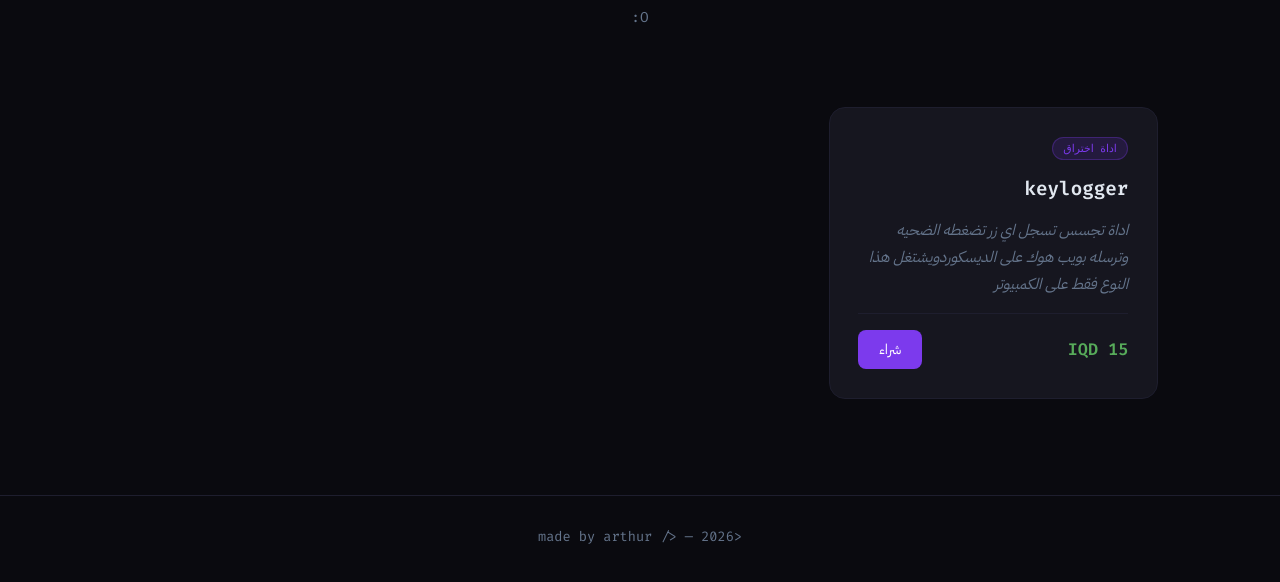
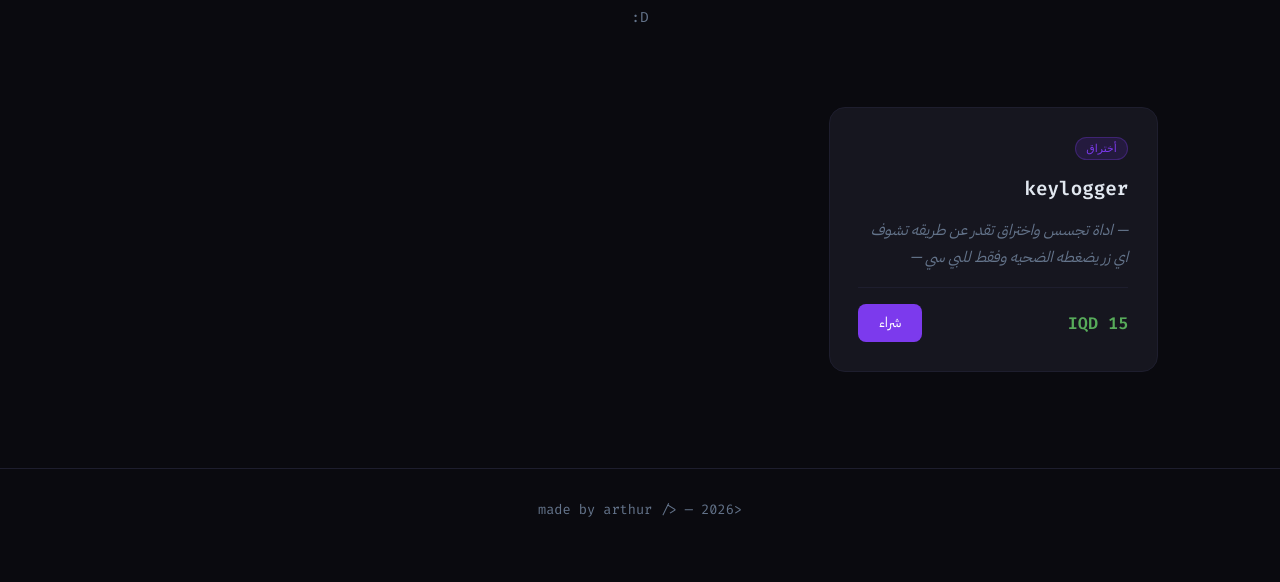
Before and after one commit to imarthur880-ui/arthur.com, a plain HTML site: page index.html in a window 1280 px wide. Both pictures are taken after a click on the link "🛒 المشتريات". Shown: the part 216-798 px from the top of the page. Drawn offline with Linux system fonts and the light colour scheme.

Commit message:
Update index.html

```diff
--- a/index.html
+++ b/index.html
@@ -27,16 +27,8 @@
     }
 
     /* PAGE SYSTEM */
-    .page {
-      display: block; min-height: 100vh;
-      opacity: 0; pointer-events: none;
-      position: absolute; top: 0; left: 0; right: 0;
-      transition: opacity 0.45s ease;
-    }
-    .page.active {
-      opacity: 1; pointer-events: all;
-      position: relative;
-    }
+    .page { display: none; min-height: 100vh; }
+    .page.active { display: block; }
 
     /* CURSOR */
     #cursor {
@@ -608,13 +600,13 @@
   <div class="shop-hero">
     <div class="section-label" style="text-align:center;">// store</div>
     <h1>المشتريات <span style="color:var(--accent)"></span></h1>
-    <p style="color:var(--muted);margin-top:0.7rem;font-family:'Fira Code',monospace;font-size:0.9rem;">O:</p>
+    <p style="color:var(--muted);margin-top:0.7rem;font-family:'Fira Code',monospace;font-size:0.9rem;">D:</p>
   </div>
   <div class="shop-grid">
     <div class="shop-item">
-      <div class="shop-item-badge">اداة اختراق</div>
+      <div class="shop-item-badge">أختراق</div>
       <div class="shop-item-name">keylogger</div>
-      <div class="shop-item-desc">اداة تجسس تسجل اي زر تضغطه الضحيه وترسله بويب هوك على الديسكوردويشتغل هذا النوع فقط على الكمبيوتر</div>
+      <div class="shop-item-desc">— اداة تجسس واختراق تقدر عن طريقه تشوف اي زر يضغطه الضحيه وفقط للبي سي —</div>
       <div class="shop-item-footer">
         <div class="shop-item-price">15 IQD</div>
         <button class="shop-item-buy" onclick="alert('تواصل معي على Discord: 3q.4')">شراء</button>
@@ -643,19 +635,9 @@
 <script>
 // ── PAGE SWITCHING ──
 function showPage(name) {
-  const current = document.querySelector('.page.active');
-  const next = document.getElementById('page-' + name);
-  if (current === next) return;
-  current.style.opacity = '0';
-  current.style.pointerEvents = 'none';
-  setTimeout(() => {
-    current.classList.remove('active');
-    next.classList.add('active');
-    window.scrollTo(0, 0);
-    setTimeout(() => {
-      next.style.opacity = '';
-    }, 20);
-  }, 380);
+  document.querySelectorAll('.page').forEach(p => p.classList.remove('active'));
+  document.getElementById('page-' + name).classList.add('active');
+  window.scrollTo(0, 0);
 }
 
 // ── CURSOR ──
```
